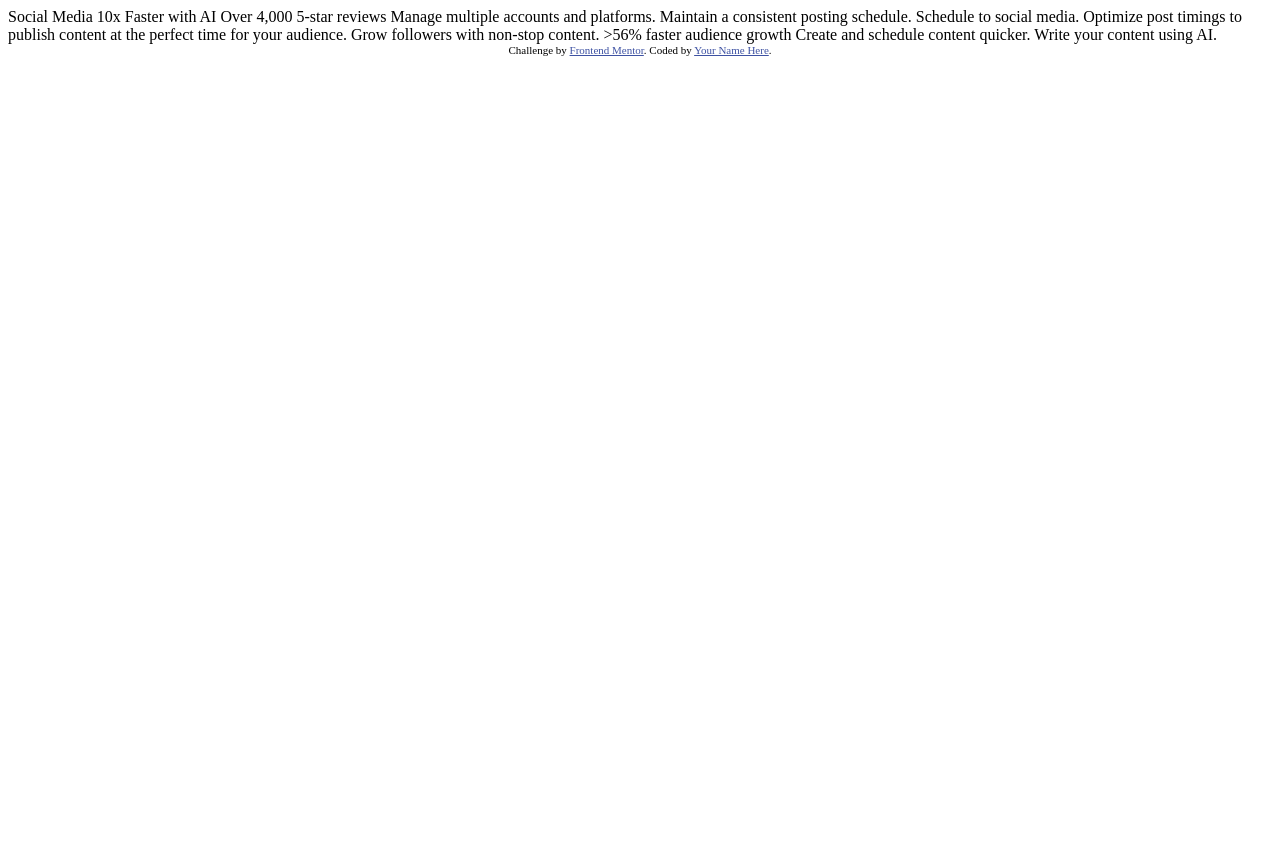
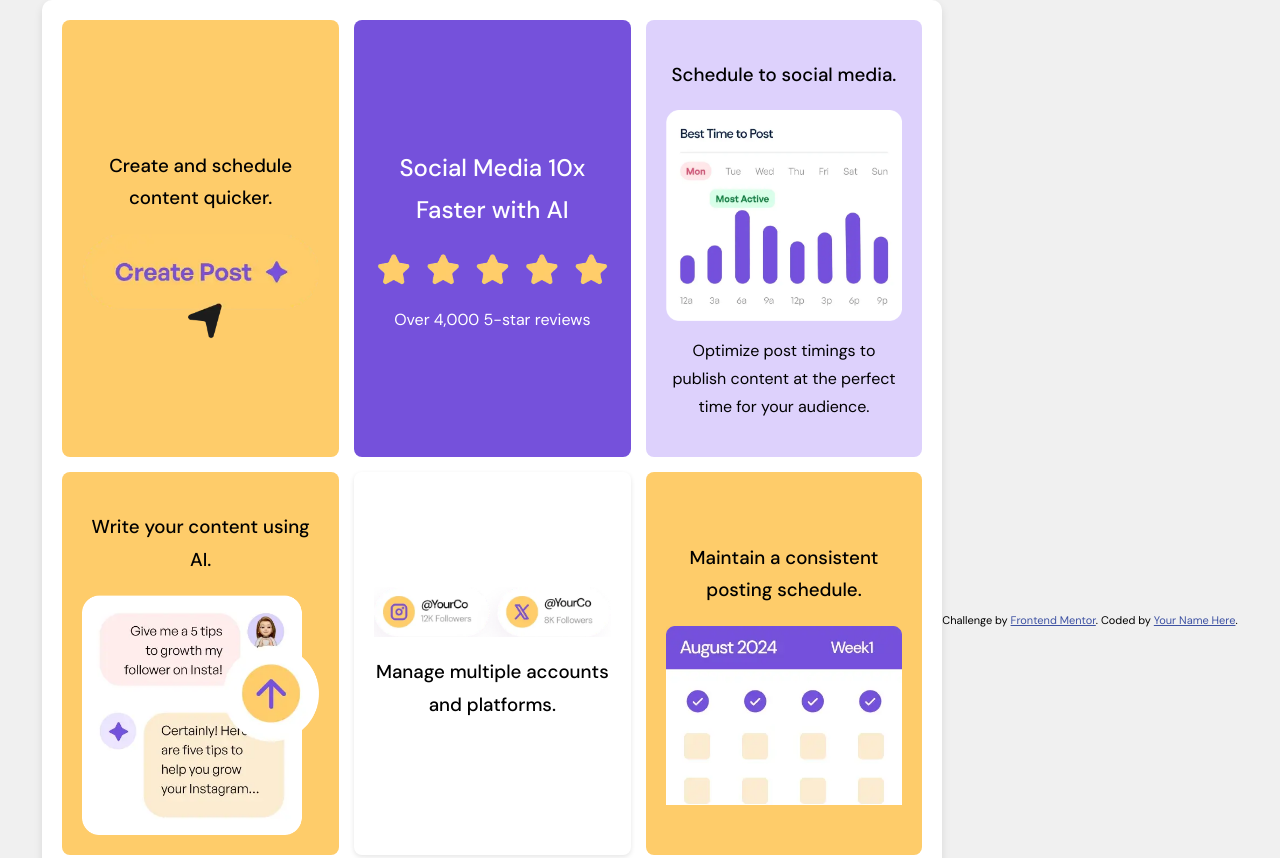
Before and after one commit to Pakor2/tp2-bento, a plain HTML site: page index.html in a window 1280 px wide. Shown: the top 858 px of the page. Before the commit the page ends 800 px from the top, so only its background shows below. Drawn offline with Linux system fonts and the light colour scheme.

Commit message:
Presque finis

```diff
--- a/assets/css/style.css
+++ b/assets/css/style.css
@@ -108,3 +108,69 @@ h1 {
 
 /* Grille de mise en page
    ========================================================================== */
+   body {
+    display: flex;
+    justify-content: center;
+    align-items: center;
+    min-height: 100vh;
+    background-color: #f0f0f0;
+    margin: 0;
+    font-family: "DM Sans", sans-serif;
+}
+
+.container {
+    display: grid;
+    grid-template-columns: repeat(3, 1fr);
+    grid-auto-rows: minmax(100px, auto);
+    gap: 15px;
+    max-width: 900px;
+    padding: 20px;
+    background-color: white;
+    border-radius: 10px;
+    box-shadow: 0 4px 8px rgba(0, 0, 0, 0.1);
+}
+
+.item {
+    padding: 20px;
+    border-radius: 8px;
+    display: flex;
+    flex-direction: column;
+    justify-content: center;
+    align-items: center;
+    text-align: center;
+}
+
+.purple {
+    background-color: var(--color-primary);
+    color: white;
+}
+
+.yellow {
+    background-color: var(--color-secondary);
+    color: black;
+}
+
+.light-purple {
+    background-color: var(--color-tertiary);
+    color: black;
+}
+
+.white {
+    background-color: var(--color-white);
+    color: black;
+    box-shadow: 0 2px 5px rgba(0, 0, 0, 0.1);
+}
+
+button {
+    background-color: var(--color-primary);
+    color: white;
+    border: none;
+    padding: 10px 15px;
+    border-radius: 5px;
+    cursor: pointer;
+    font-size: 1rem;
+}
+
+button:hover {
+    background-color: darken(var(--color-primary), 10%);
+}
--- a/index.html
+++ b/index.html
@@ -5,6 +5,7 @@
   <meta name="viewport" content="width=device-width, initial-scale=1.0"> <!-- displays site properly based on user's device -->
 
   <link rel="icon" type="image/png" sizes="32x32" href="./assets/images/favicon-32x32.png">
+  <link rel="stylesheet" href="assets/css/style.css">
 
   <title>Frontend Mentor | Bento grid</title>
 
@@ -16,24 +17,42 @@
 </head>
 <body>
 
-  Social Media 10x Faster with AI
-  Over 4,000 5-star reviews
-
-  Manage multiple accounts and platforms.
-
-  Maintain a consistent posting schedule.
-
-  Schedule to social media.
-  Optimize post timings to publish content at the perfect time for your audience.
-
-  Grow followers with non-stop content.
-
-  >56% faster audience growth
-
-  Create and schedule content quicker.
-
-  Write your content using AI.
-
+  <div class="container">
+    <div class="item yellow">
+      <h3>Create and schedule content quicker.</h3>
+      <img src="./assets/images/illustration-create-post.webp" alt="Create Post">
+    </div>
+    <div class="item purple">
+        <h2>Social Media 10x Faster with AI</h2>
+        <img src="./assets/images/illustration-five-stars.webp" alt="Stars">
+        <p>Over 4,000 5-star reviews</p>
+    </div>
+    <div class="item light-purple">
+      <h3>Schedule to social media.</h3>
+      <img src="./assets/images/illustration-schedule-posts.webp" alt="Schedule Posts">
+      <p>Optimize post timings to publish content at the perfect time for your audience.</p>
+    </div>
+    <div class="item yellow">
+      <h3>Write your content using AI.</h3>
+      <img src="./assets/images/illustration-ai-content.webp" alt="AI Content">
+    </div>
+    <div class="item white">
+        <img src="./assets/images/illustration-multiple-platforms.webp" alt="Multiple Platforms">
+        <h3>Manage multiple accounts and platforms.</h3>
+    </div>
+    <div class="item yellow">
+        <h3>Maintain a consistent posting schedule.</h3>
+        <img src="./assets/images/illustration-consistent-schedule.webp" alt="Consistent Schedule">
+    </div>
+    <div class="item white">
+        <h3>>56% faster audience growth</h3>
+        <img src="./assets/images/illustration-audience-growth.webp" alt="Audience Growth">
+    </div>
+    <div class="item purple">
+      <h3>Grow followers with non-stop content.</h3>
+      <img src="./assets/images/illustration-grow-followers.webp" alt="Grow Followers">
+    </div>
+  </div>
   <div class="attribution">
     Challenge by <a href="https://www.frontendmentor.io?ref=challenge">Frontend Mentor</a>.
     Coded by <a href="#">Your Name Here</a>.
```
